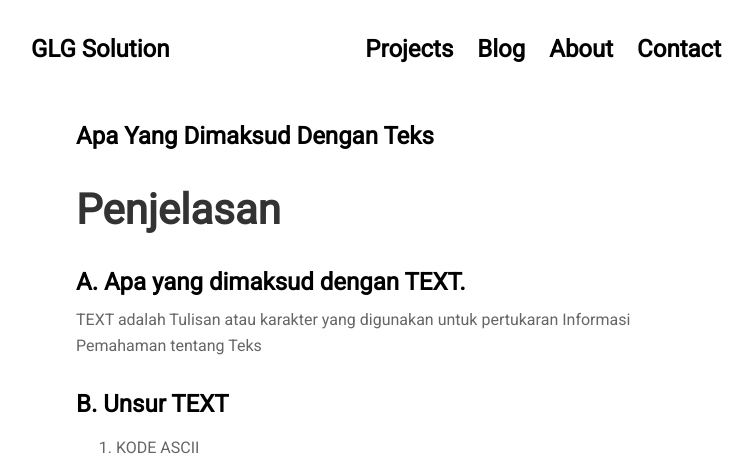
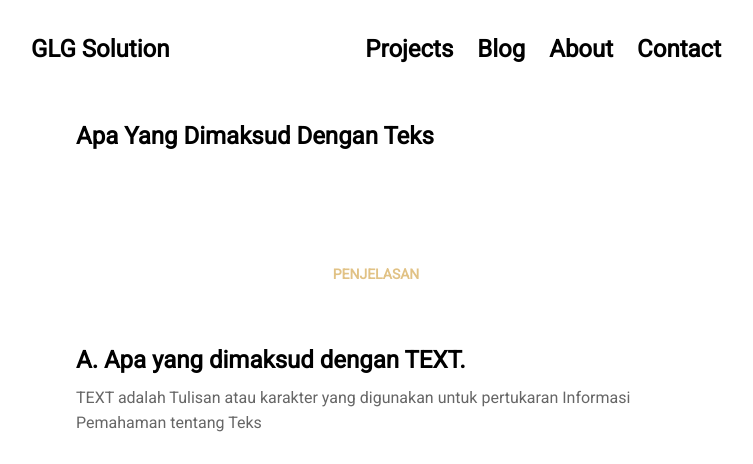
Before and after one commit to galung1308/GLG-Solution, a Jekyll site: the page built from _posts/2013-01-01-more-jekyll-themes.md, in a window 1280 px wide. Shown: the top 464 px of the page, without its empty margins (264-1017 px from the left). Built offline with Jekyll 4.4.1, drawn with Linux system fonts in a browser that asks for light colours; nearby versions of some CDN libraries.

```diff
--- a/_posts/2013-01-01-more-jekyll-themes.md
+++ b/_posts/2013-01-01-more-jekyll-themes.md
@@ -3,7 +3,7 @@ layout: post
 title: "Apa Yang Dimaksud Dengan Teks"
 ---
 
-## Penjelasan
+### Penjelasan
 
 #### A. Apa yang dimaksud dengan TEXT.
 
```
